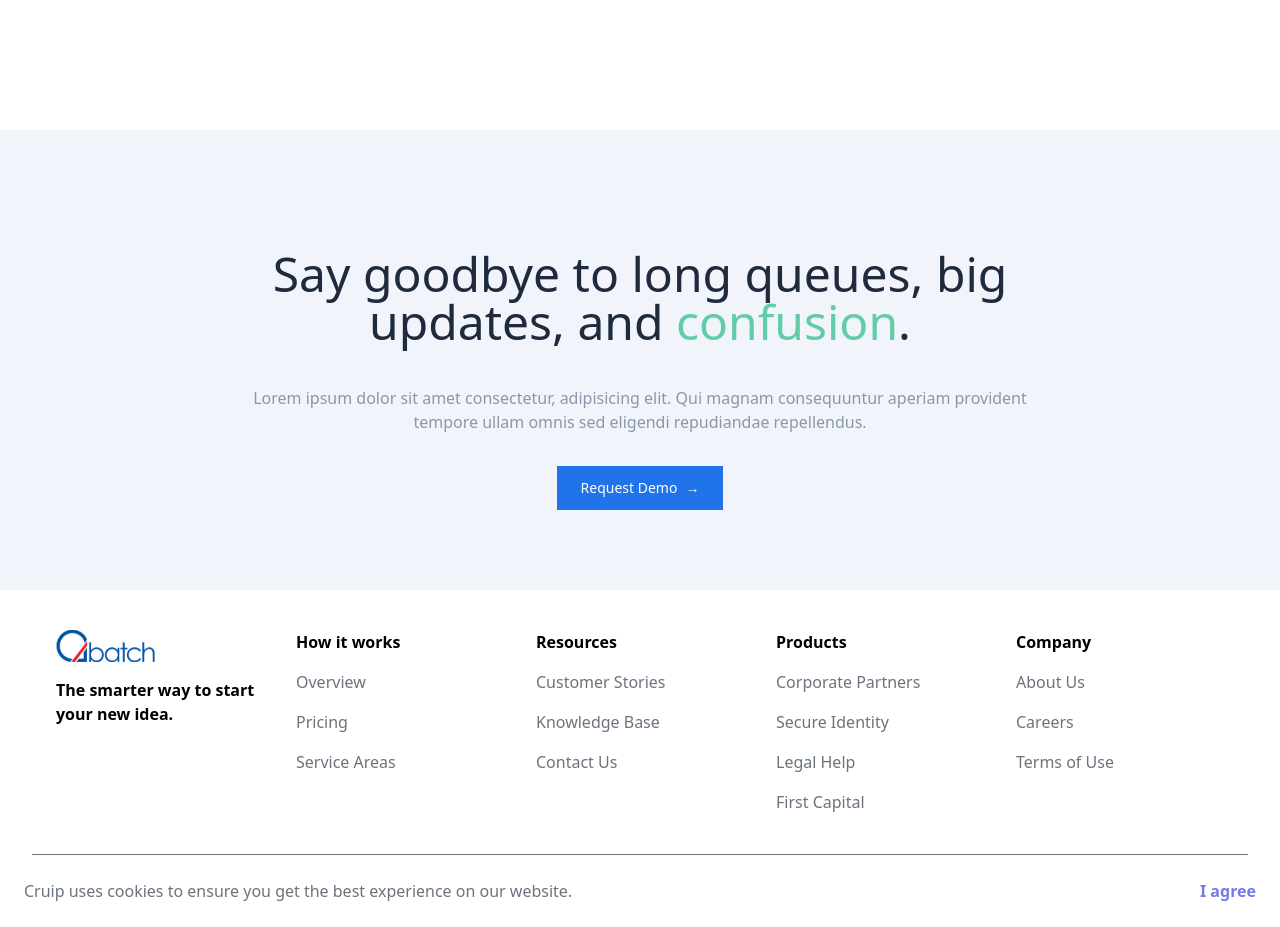
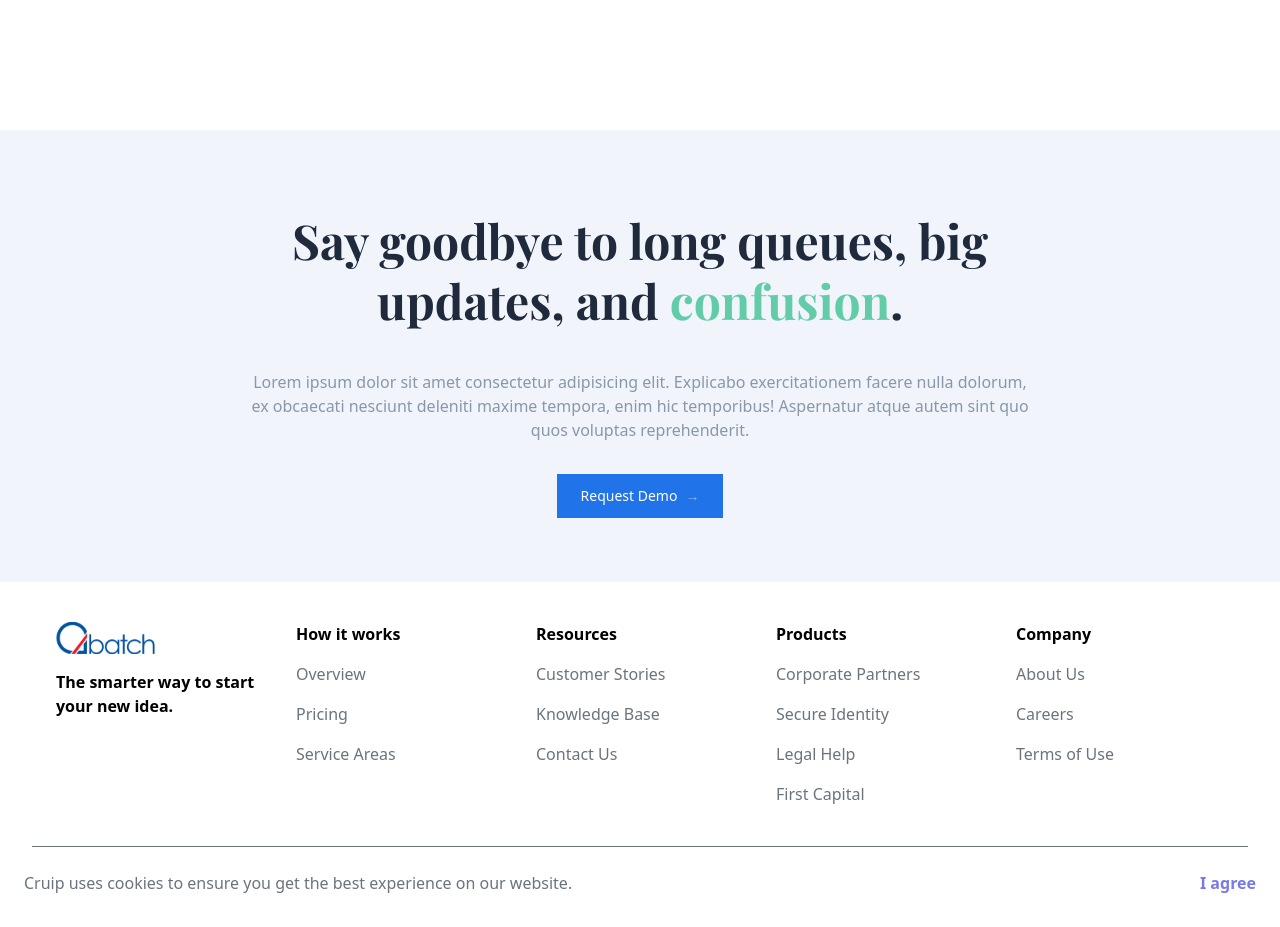
Before and after one commit to ali-mustafa-qbatch/frontend-practice, a React (Vite) app in the folder frontend/: page / in a window 1280 px wide. Shown: the part 2240-3167 px from the top of the page. Built offline with nearby package versions, Linux system fonts and the light colour scheme.

Commit message:
update reqeust demo section component

```diff
--- a/frontend/src/components/RequestDemoSection.tsx
+++ b/frontend/src/components/RequestDemoSection.tsx
@@ -1,16 +1,16 @@
 const RequestDemoSection = () => {
     return (
-        <section className="bg-[#f1f5fb] text-center flex flex-col justify-center items-center py-20">
+        <section className="bg-[#f1f5fb] text-center flex flex-col justify-center items-center py-10">
             <div className="max-w-7xl mx-auto px-6 sm:px-8 lg:px-16">
-                <h1 className="text-5xl lg:text-5xl md:text-5xl text-[#1f2a3c] m-10">
+                <h1 className="font-['Playfair_Display'] text-5xl lg:text-5xl md:text-5xl text-[#1f2a3c] m-10 leading-tight">
                     Say goodbye to long queues, big <br /> updates, and
                     <span className="text-[#62cca8]"> confusion</span>.
                 </h1>
                 <p className="text-[#8997a8] mb-8 mx-16 lg:px-30">
-                    Lorem ipsum dolor sit amet consectetur, adipisicing elit. Qui magnam consequuntur aperiam provident tempore ullam omnis sed eligendi repudiandae repellendus.
+                    Lorem ipsum dolor sit amet consectetur adipisicing elit. Explicabo exercitationem facere nulla dolorum, ex obcaecati nesciunt deleniti maxime tempora, enim hic temporibus! Aspernatur atque autem sint quo quos voluptas reprehenderit.
                 </p>
-                <a href="#" className="bg-[#2173ea] hover:bg-blue-700 text-white text-sm font-medium py-3 px-6 inline-flex items-center justify-center">
-                    Request Demo <span className="ml-2">→</span>
+                <a href="#" className="bg-[#2173ea] hover:bg-blue-700 text-white text-sm font-medium py-3 px-6 inline-flex items-center justify-center mb-6">
+                    Request Demo <span className="ml-2 text-[#8fb6eb]">→</span>
                 </a>
             </div>
         </section>
```
